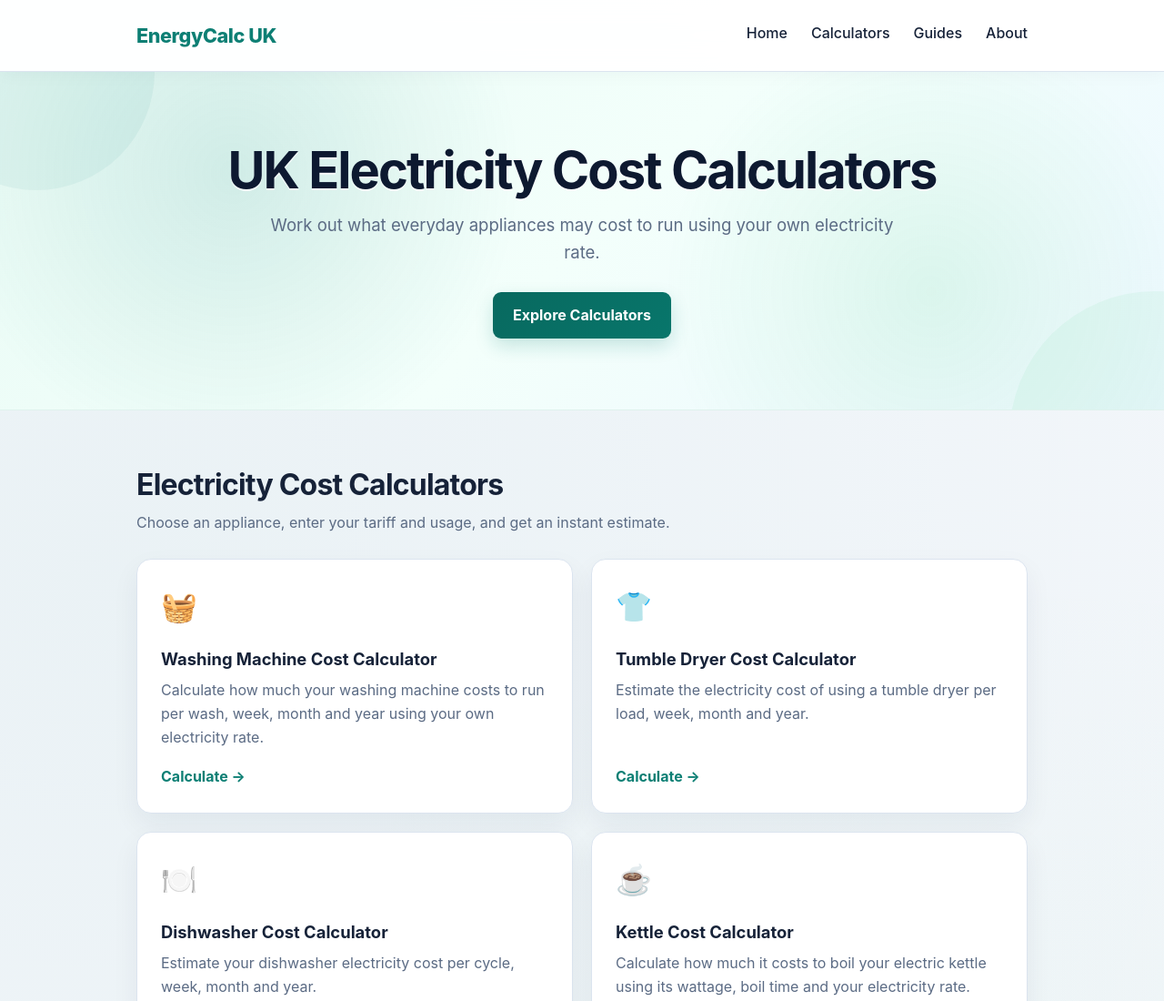
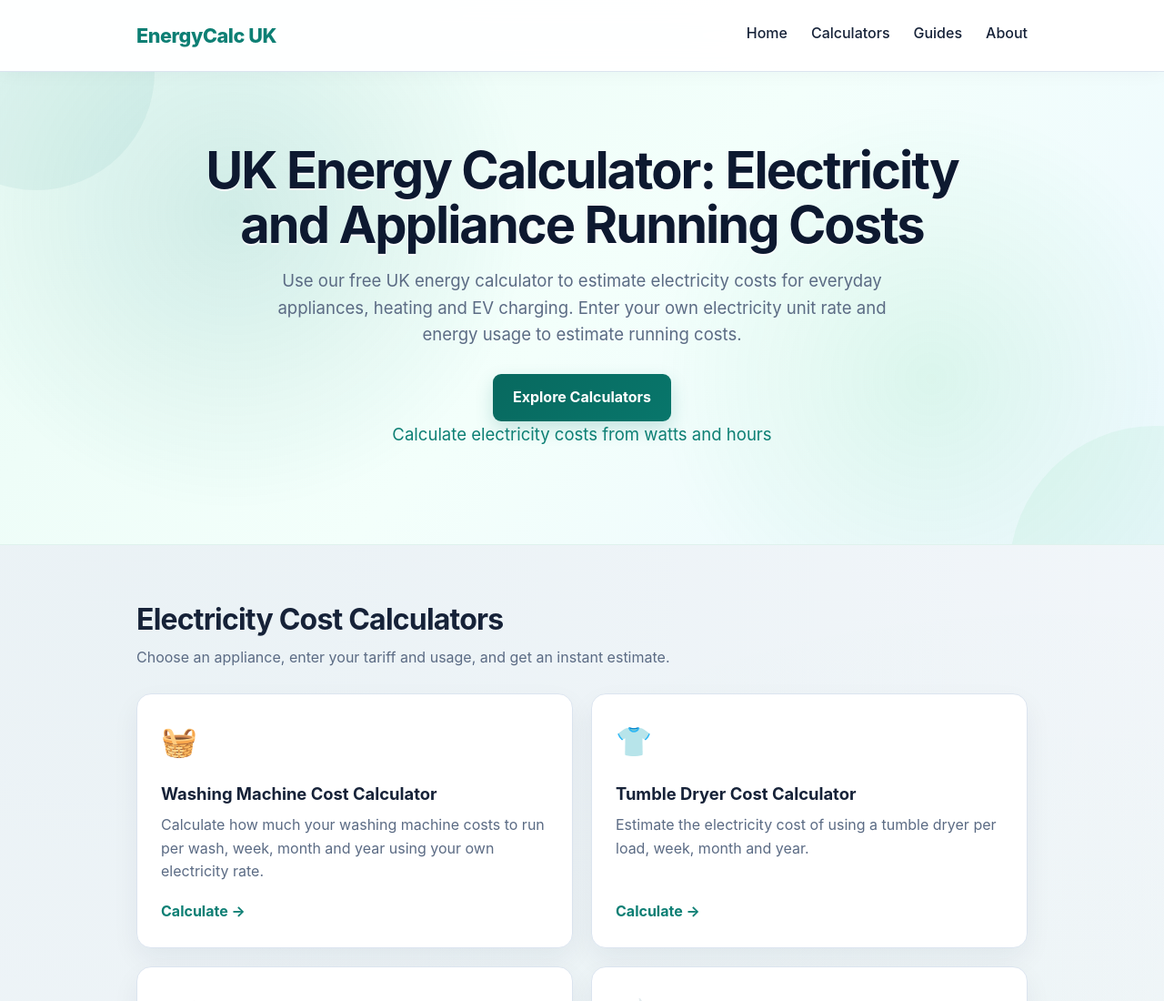
Before and after one commit to khanmha/EnergyCalc-UK-complete, a plain HTML site: page index.html in a window 1280 px wide. Shown: the top 1100 px of the page at 91% size. Drawn offline with Linux system fonts and the light colour scheme.

Commit message:
Align homepage with UK energy calculator search intent

```diff
--- a/index.html
+++ b/index.html
@@ -40,11 +40,11 @@
 </script>
   <meta charset="utf-8">
   <meta name="viewport" content="width=device-width,initial-scale=1">
-  <title>UK Electricity Cost Calculators | EnergyCalc UK</title>
-  <meta name="description" content="Free UK electricity running-cost calculators for washing machines, tumble dryers, dishwashers, kettles, ovens, heaters, gaming PCs, EV charging and more.">
+  <title>UK Energy Calculator – Electricity &amp; Appliance Costs | EnergyCalc UK</title>
+  <meta name="description" content="Free UK energy calculator for electricity and appliance running costs. Estimate costs per hour, day, month or year using your own tariff and energy usage.">
   <meta name="robots" content="index,follow">
-  <meta property="og:title" content="UK Electricity Cost Calculators | EnergyCalc UK">
-  <meta property="og:description" content="Free UK electricity running-cost calculators for washing machines, tumble dryers, dishwashers, kettles, ovens, heaters, gaming PCs, EV charging and more.">
+  <meta property="og:title" content="UK Energy Calculator – Electricity &amp; Appliance Costs | EnergyCalc UK">
+  <meta property="og:description" content="Free UK energy calculator for electricity and appliance running costs. Estimate costs per hour, day, month or year using your own tariff and energy usage.">
   <meta property="og:type" content="website">
   <meta name="theme-color" content="#0d7f74">
     <link rel="canonical" href="https://www.ukenergycalc.co.uk/">
@@ -65,9 +65,10 @@
 </header>
 <main>
   <section class="hero">
-    <h1>UK Electricity Cost Calculators</h1>
-    <p>Work out what everyday appliances may cost to run using your own electricity rate.</p>
+    <h1>UK Energy Calculator: Electricity and Appliance Running Costs</h1>
+    <p>Use our free UK energy calculator to estimate electricity costs for everyday appliances, heating and EV charging. Enter your own electricity unit rate and energy usage to estimate running costs.</p>
     <a class="button" href="#calculators">Explore Calculators</a>
+    <p><a href="/calculators/generic-appliance-running-cost-calculator/">Calculate electricity costs from watts and hours</a></p>
   </section>
 
   <section class="section" id="calculators">
```
